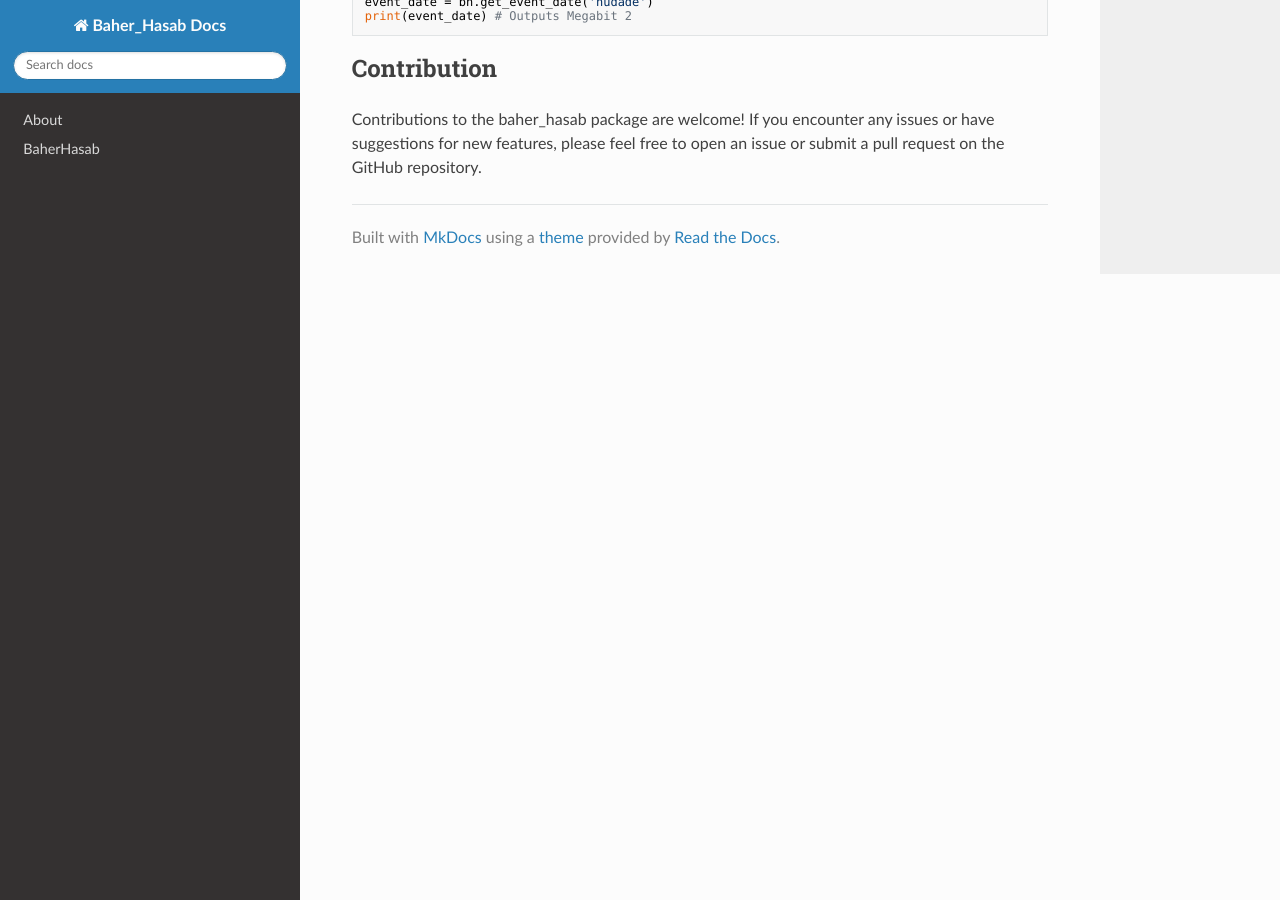
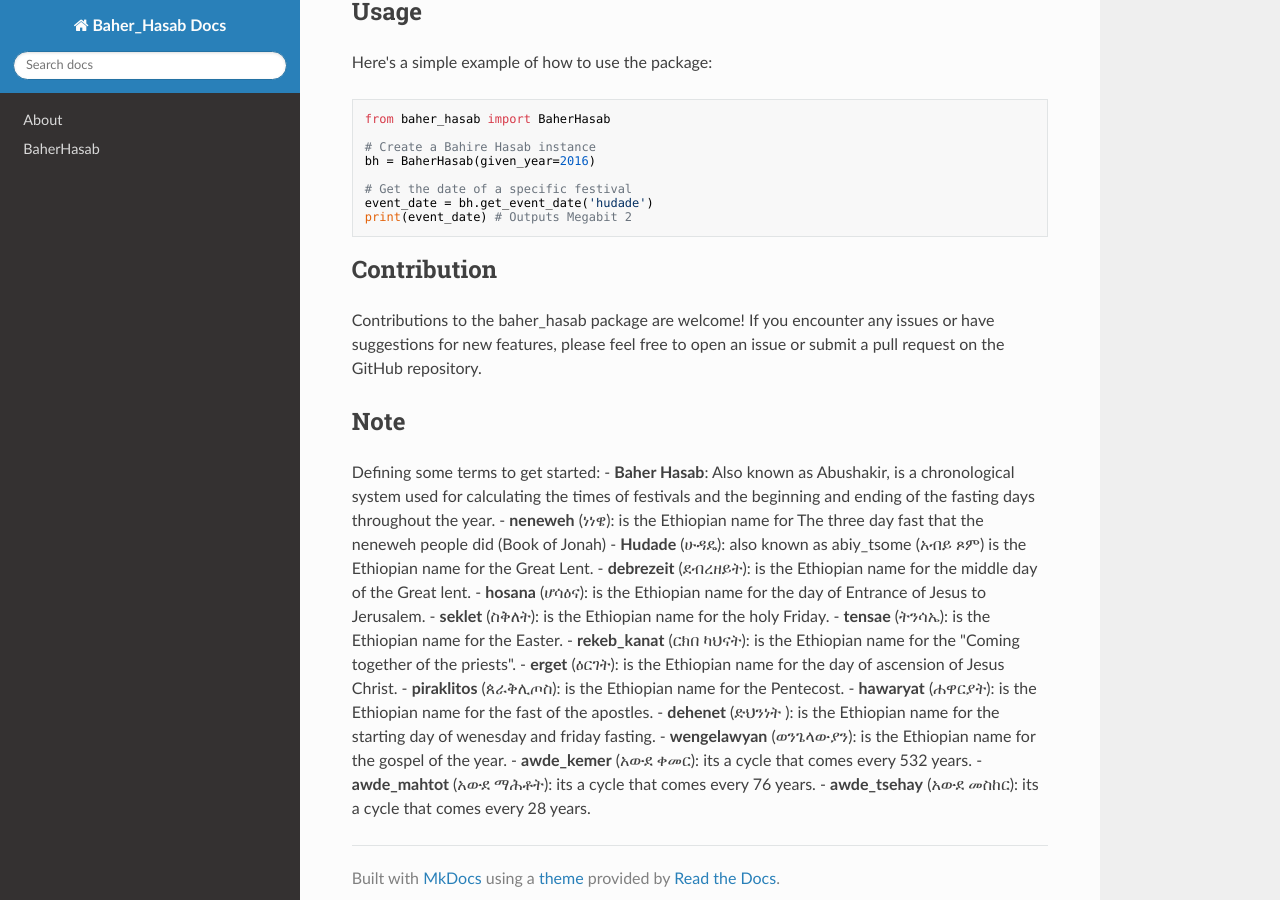
Before and after one commit to sam23121/baher_hasab, an MkDocs documentation site: the page built from docs/index.md, in a window 1280 px wide and 900 px high, scrolled down 1047 px. Built offline with MkDocs 1.6.1, drawn with Linux system fonts in a browser that asks for light colours; nearby versions of some CDN libraries; some of the changed text lies outside the part shown.

Commit message:
fix: changing the docs

```diff
--- a/docs/index.md
+++ b/docs/index.md
@@ -1,15 +1,24 @@
-# About
+# Baher Hasab (ባህረ ሃሳብ) 🇪🇹
 
 ## Overview
 
-Ethiopia has its own ancient calendar based on the system called Baher Hasab - ባሕረ ሃሳብ which means the Sea of Ideas. Bahire Hasab  also known as Abushakir is a chronological system used for calculating the times of festivals and the beginning and ending of the fasting days throughout the year.
+Ethiopia has its own ancient calendar based on the system called Baher Hasab - ባሕረ ሃሳብ which means the Sea of Ideas. Baher Hasab  also known as Abushakir is a chronological system used for calculating the times of festivals and the beginning and ending of the fasting days throughout the year.
 
 The baher_hasab is a Python package that simplifies the process of working with the Baher Hasab (also known as Abushakir) calendar. This package provides a set of tools and functions to help users easily calculate the dates of festivals and the beginning and ending of fasting days throughout the year.
+
+
+## Link
+- [Documentation](https://sam23121.github.io/baher_hasab/baherhasab/)
+- [Github](https://github.com/sam23121/baher_hasab)
+- [PyPI](https://pypi.org/project/baher_hasab/)
+- [Issues](https://github.com/sam23121/baher_hasab/issues)
+- [Extra Information](https://eotcmk.org/a/%E1%89%A3%E1%88%95%E1%88%A8-%E1%88%80%E1%88%B3%E1%89%A5/)
+
 
 ## Key Features
 
 - **Calendar Conversion**: Easily convert between the Gregorian calendar and the Ethiopian calendar.
-- **Festival Calculations**: Automatically determine the dates of major festivals and holidays based on the Bahire Hasab calculations.
+- **Festival Calculations**: Automatically determine the dates of major festivals and holidays based on the Baher Hasab calculations.
 - **Fasting Day Tracking**: Effortlessly track the start and end dates of fasting periods throughout the year.
 
 ## Installation
@@ -36,3 +45,23 @@
 
 ## Contribution
 Contributions to the baher_hasab package are welcome! If you encounter any issues or have suggestions for new features, please feel free to open an issue or submit a pull request on the GitHub repository.
+
+## Note
+Defining some terms to get started:
+- **Baher Hasab**: Also known as Abushakir, is a chronological system used for calculating the times of festivals and the beginning and ending of the fasting days throughout the year.
+- **neneweh** (ነነዌ): is the Ethiopian name for The three day fast that the neneweh people did (Book of Jonah)
+- **Hudade** (ሁዳዴ): also known as abiy_tsome (አብይ ጾም) is the Ethiopian name for the Great Lent.
+- **debrezeit** (ደብረዘይት): is the Ethiopian name for the middle day of the Great lent.
+- **hosana** (ሆሳዕና): is the Ethiopian name for the day of Entrance of Jesus to Jerusalem.
+- **seklet** (ስቅለት): is the Ethiopian name for the holy Friday.
+- **tensae** (ትንሳኤ): is the Ethiopian name for the Easter.
+- **rekeb_kanat** (ርክበ ካህናት): is the Ethiopian name for the "Coming together of the priests".
+- **erget** (ዕርገት): is the Ethiopian name for the day of ascension of Jesus Christ.
+- **piraklitos** (ጰራቅሊጦስ): is the Ethiopian name for the Pentecost.
+- **hawaryat** (ሐዋርያት): is the Ethiopian name for the fast of the apostles.
+- **dehenet** (ድህንነት
+): is the Ethiopian name for the starting day of wenesday and friday fasting.
+- **wengelawyan** (ወንጌላውያን): is the Ethiopian name for the gospel of the year.
+- **awde_kemer** (አውደ ቀመር): its a cycle that comes every 532 years.
+- **awde_mahtot** (አውደ ማሕቶት): its a cycle that comes every 76 years.
+- **awde_tsehay** (አውደ መስከር): its a cycle that comes every 28 years.
```
Also changed, not shown: README.md (+9 -0 lines).
